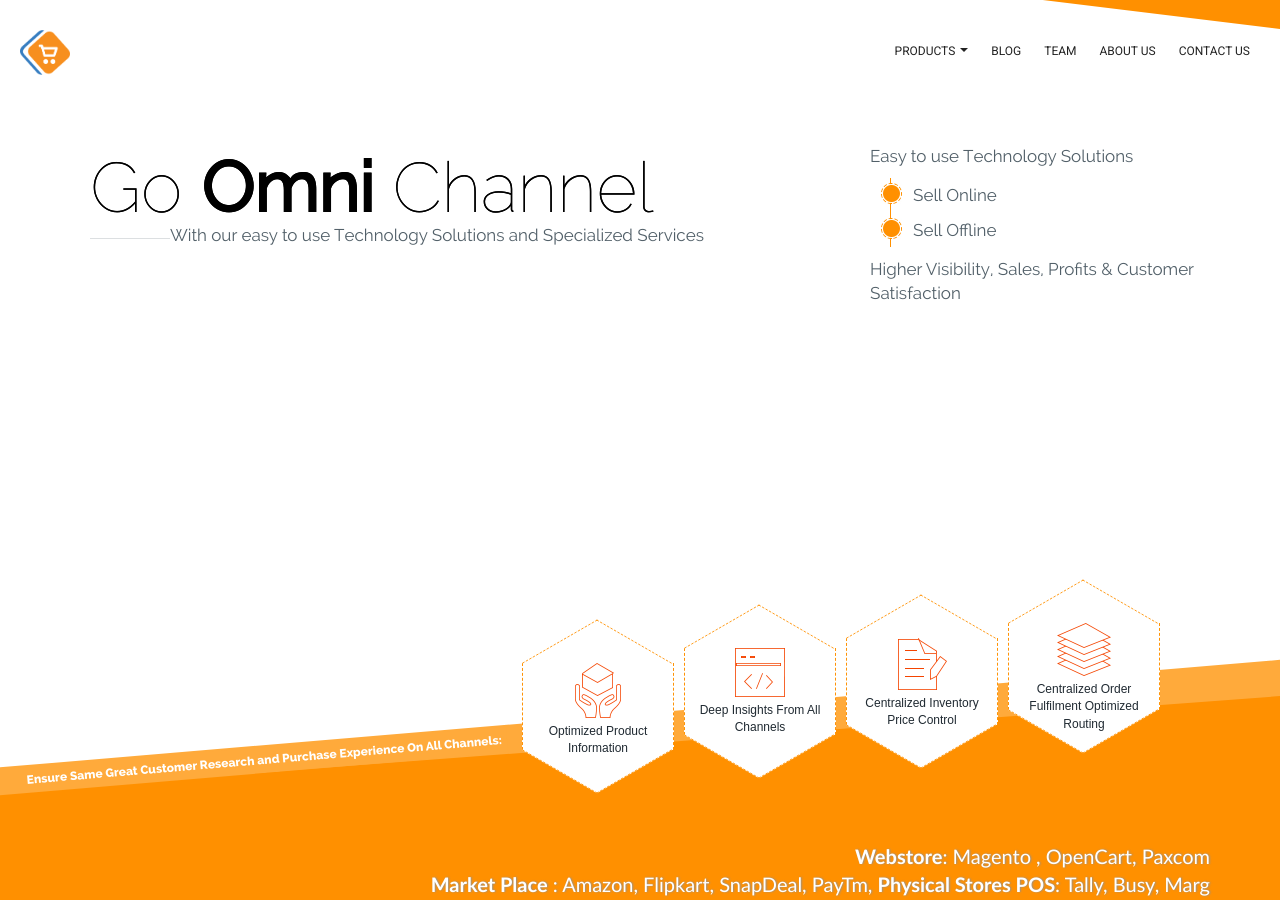
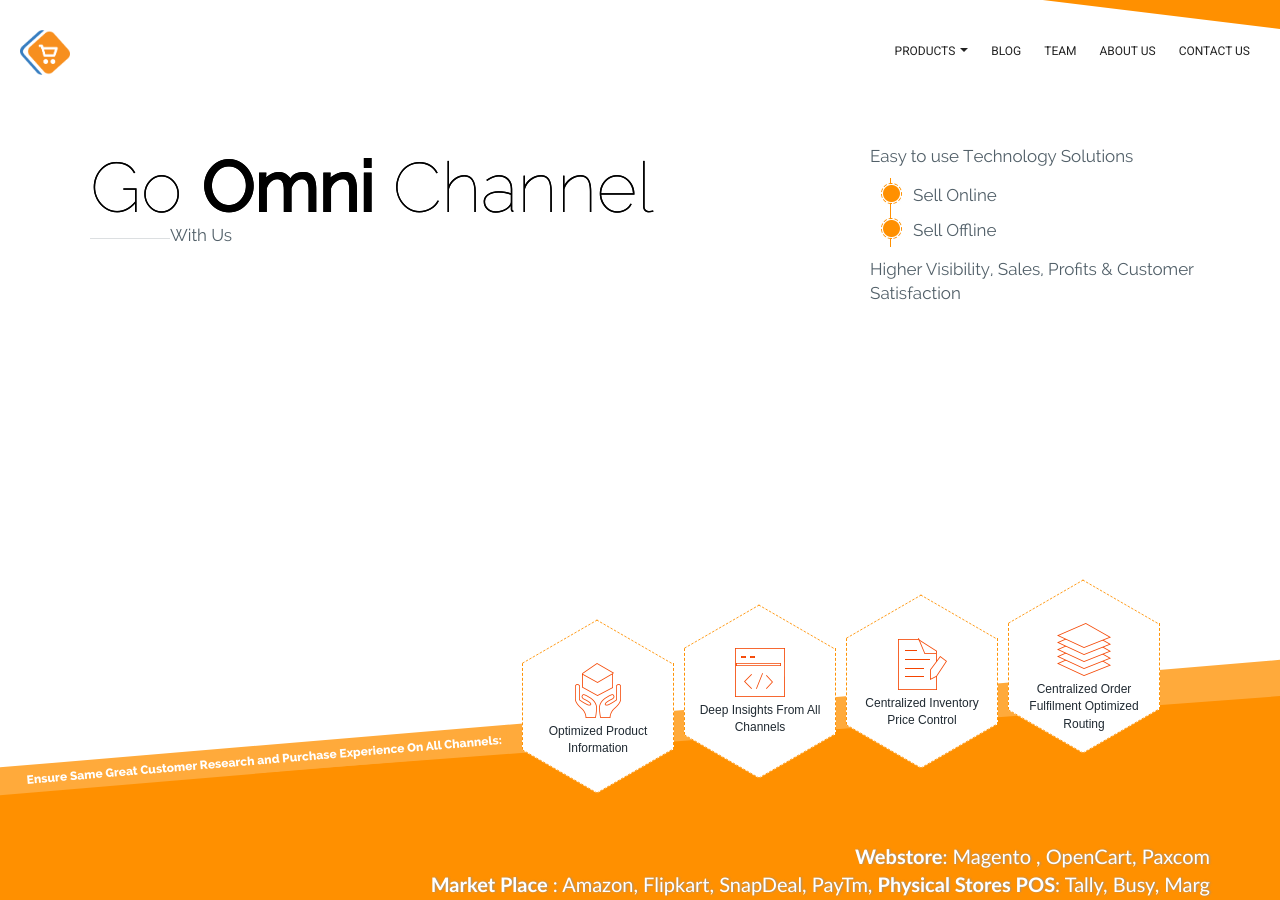
Before and after one commit to paxcom/paxcom.github.io, a Jekyll site: the page built from index.md, in a window 1280 px wide and 900 px high. Built offline with Jekyll 4.4.1, drawn with Linux system fonts in a browser that asks for light colours; comment, search, counter and statistics services are not loaded.

Commit message:
Changed heading in main page

```diff
--- a/_includes/paxcom-intro.html
+++ b/_includes/paxcom-intro.html
@@ -6,7 +6,7 @@
 <div class="col-lg-8  col-md-6 col-sm-7">
 	<div class="paxcom-into-text">
     	<h1> Go <strong>Omni</strong> Channel<br>
-        <em>With our  easy to use Technology Solutions and Specialized Services</em> </h1>
+        <em>With Us</em> </h1>
     </div>
    </div>
    <div class="col-lg-4 col-md-6 col-sm-5">
```
